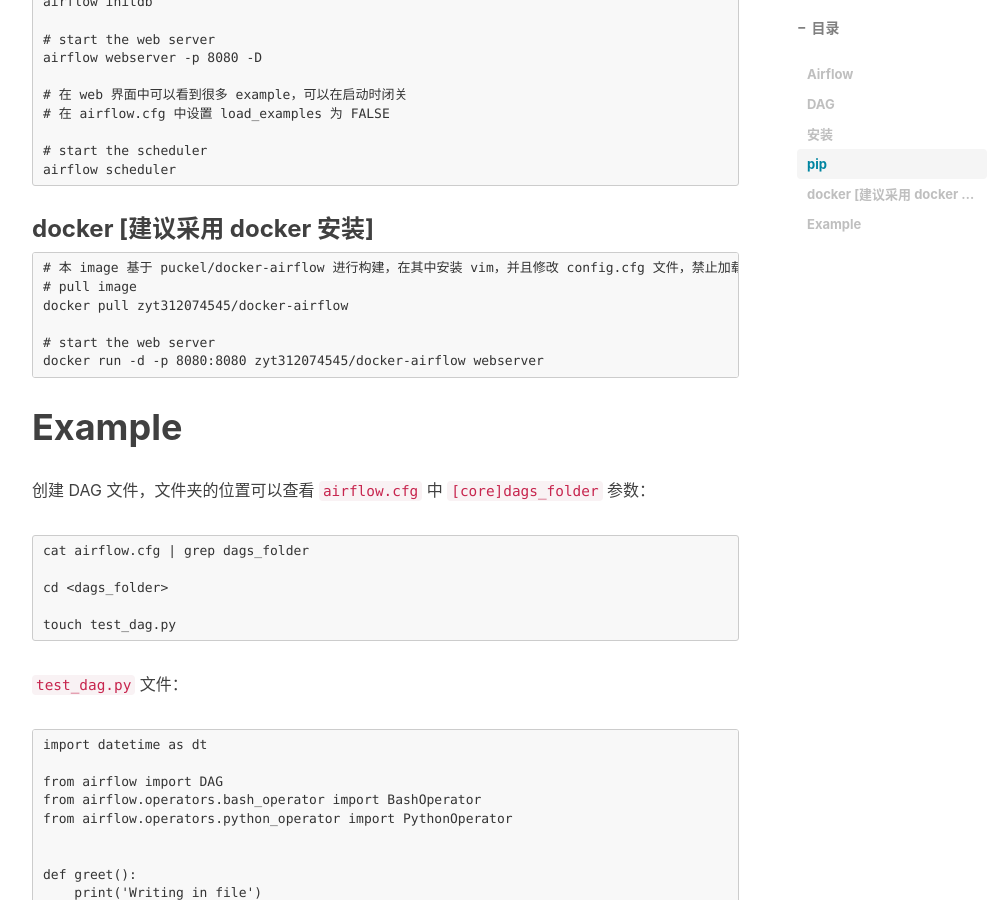
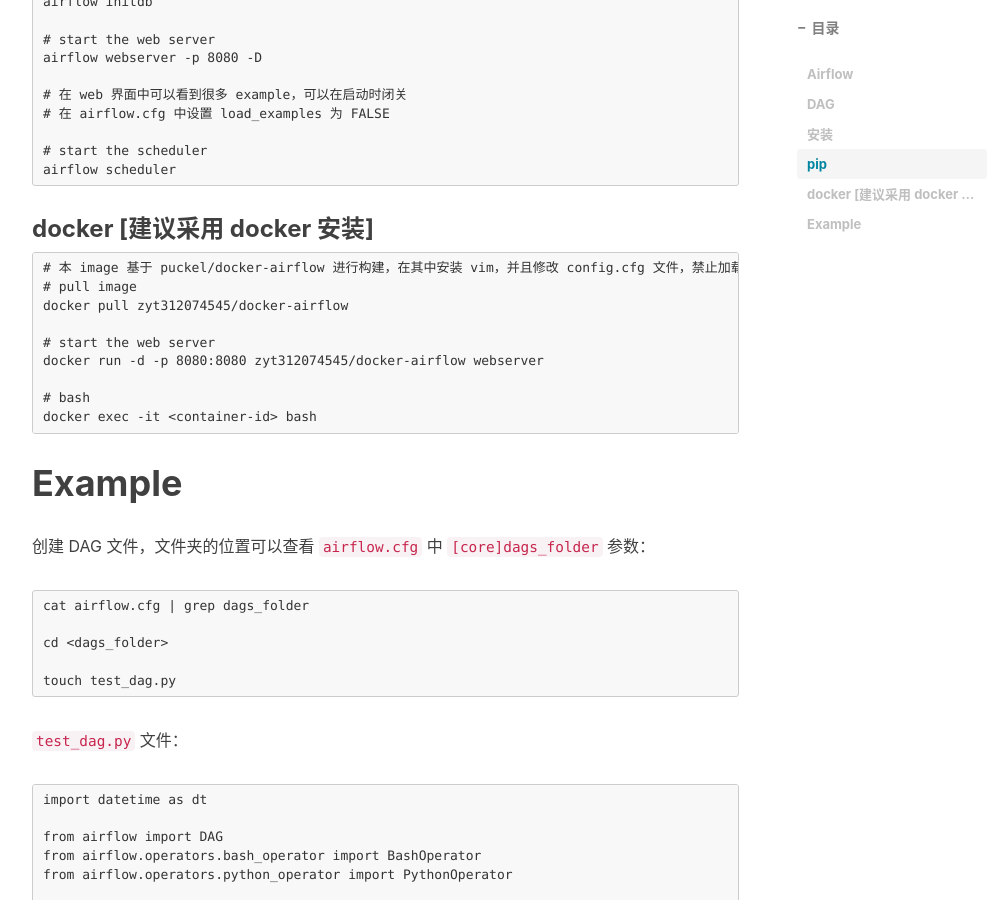
Before and after one commit to zyt312074545/zyt312074545.github.io, a Jekyll site: the page built from _posts/2018-11-20-airflow-1.md, in a window 1280 px wide and 900 px high, scrolled down 1883 px. Shown: the whole window, without its empty margins (233-1237 px from the left). Built offline with Jekyll 4.4.1, drawn with Linux system fonts in a browser that asks for light colours; nearby versions of some CDN libraries; comment, search, counter and statistics services are not loaded.

Commit message:
airflow 1 add bash

````diff
--- a/_posts/2018-11-20-airflow-1.md
+++ b/_posts/2018-11-20-airflow-1.md
@@ -68,6 +68,9 @@ docker pull zyt312074545/docker-airflow
 
 # start the web server
 docker run -d -p 8080:8080 zyt312074545/docker-airflow webserver
+
+# bash
+docker exec -it <container-id> bash
 ```
 
 # Example
````
